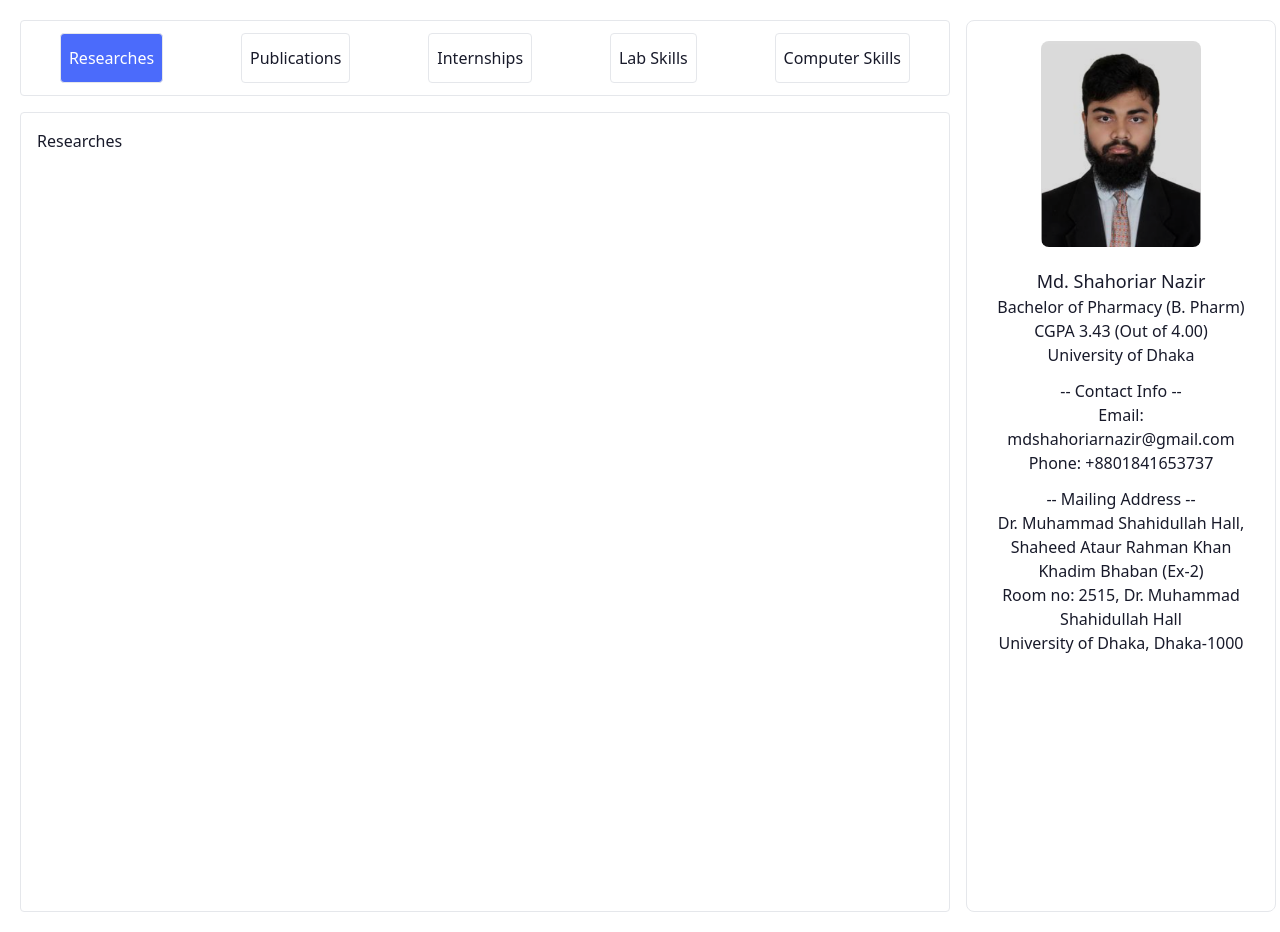
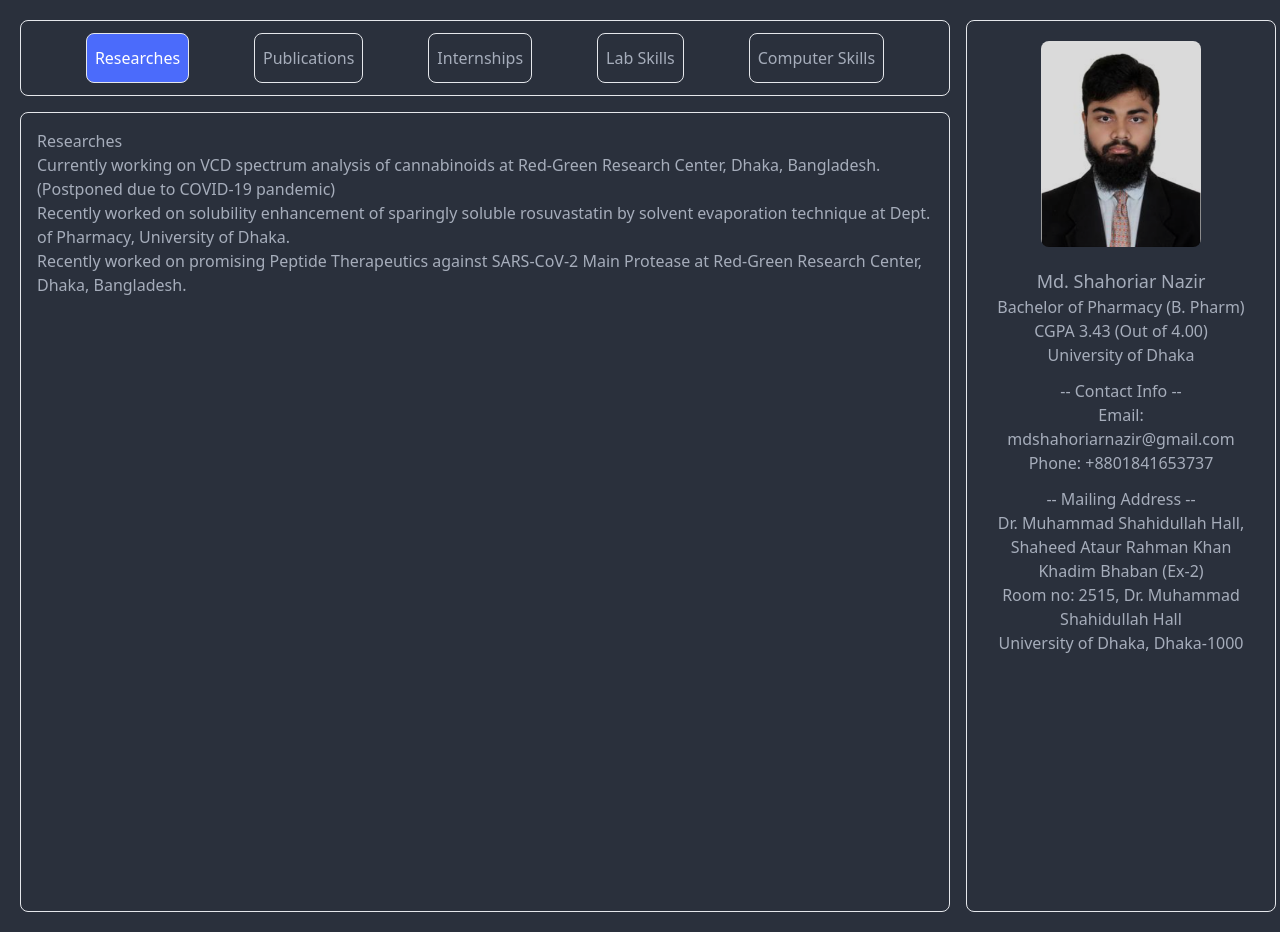
Before and after one commit to foy4748/shahoriar-portfolio, a React (Vite) app: page / in a window 1280 px wide. Built offline with nearby package versions, Linux system fonts and the light colour scheme.

Commit message:
Added Contents to Pages

```diff
--- a/src/Pages/Home/ComputerSkills.jsx
+++ b/src/Pages/Home/ComputerSkills.jsx
@@ -2,6 +2,15 @@ export default function ComputerSkills() {
   return (
     <div>
       <h1>ComputerSkills</h1>
+      <ul>
+        <li>Microsoft office (MS Word, MS PowerPoint, MS Excel)</li>
+        <li>Gaussian</li>
+        <li>PyMol</li>
+        <li>UCSF Chimera</li>
+        <li>BIOVIA Discovery Studio</li>
+        <li>PyRx YASARA</li>
+        <li>YASARA</li>
+      </ul>
     </div>
   );
 }
--- a/src/Pages/Home/Internships.jsx
+++ b/src/Pages/Home/Internships.jsx
@@ -2,6 +2,10 @@ export default function Internships() {
   return (
     <div>
       <h1>Internships</h1>
+      <ul>
+        <li>Internship at Dhaka Medical College and Hospital, Dhaka.</li>
+        <li>Internship at Pacific Pharmaceuticals Limited, Narayanganj.</li>
+      </ul>
     </div>
   );
 }
--- a/src/Pages/Home/LabSkills.jsx
+++ b/src/Pages/Home/LabSkills.jsx
@@ -2,6 +2,12 @@ export default function LabSkills() {
   return (
     <div>
       <h1>LabSkills</h1>
+      <ul>
+        <li>pH meter</li>
+        <li>USP II dissolution apparatus</li>
+        <li>Ultraviolet-Visible (UV-VIS) Spectroscopy</li>
+        <li>Fourier-transform Infrared spectroscopy</li>
+      </ul>
     </div>
   );
 }
--- a/src/Pages/Home/Publications.jsx
+++ b/src/Pages/Home/Publications.jsx
@@ -2,6 +2,17 @@ export default function Publications() {
   return (
     <div>
       <h1>Publications</h1>
+      <ul>
+        <li>
+          A student led computational screening of peptide inhibitors against
+          main protease of SARS‐CoV‐2 (DOI: 10.1002/bmb.21580)
+        </li>
+        <li>
+          Evaluation of in vitro Dissolution Profile and Physicochemical
+          Characterization of Polymer Based Formulations of Sparingly Soluble
+          Rosuvastatin. (DOI: 10.3329/dujps.v20i2.57170)
+        </li>
+      </ul>
     </div>
   );
 }
--- a/src/Pages/Home/Researches.jsx
+++ b/src/Pages/Home/Researches.jsx
@@ -2,6 +2,22 @@ export default function Researches() {
   return (
     <div>
       <h1>Researches</h1>
+      <ul>
+        <li>
+          Currently working on VCD spectrum analysis of cannabinoids at
+          Red-Green Research Center, Dhaka, Bangladesh. (Postponed due to
+          COVID-19 pandemic)
+        </li>
+        <li>
+          Recently worked on solubility enhancement of sparingly soluble
+          rosuvastatin by solvent evaporation technique at Dept. of Pharmacy,
+          University of Dhaka.
+        </li>
+        <li>
+          Recently worked on promising Peptide Therapeutics against SARS-CoV-2
+          Main Protease at Red-Green Research Center, Dhaka, Bangladesh.
+        </li>
+      </ul>
     </div>
   );
 }
--- a/src/Pages/Shared/MainLayout.jsx
+++ b/src/Pages/Shared/MainLayout.jsx
@@ -8,7 +8,7 @@ export default function MainLayout() {
       <section className="p-5 grid gap-4 lg:grid-cols-mainLayout">
         <div className="w-full">
           <NavBar />
-          <div className="h-screen mt-4 p-4 border rounded">
+          <div className="h-screen mt-4 p-4 border rounded-lg">
             <Outlet />
           </div>
         </div>
--- a/src/Pages/Shared/Navbar.jsx
+++ b/src/Pages/Shared/Navbar.jsx
@@ -6,37 +6,37 @@ export default function Navbar() {
   };
   return (
     <nav>
-      <ul className="flex flex-wrap justify-around rounded wrap border lg:py-2">
+      <ul className="flex flex-wrap justify-evenly rounded-lg wrap border py-2">
         <NavLink
-          className="border rounded my-1 px-2 py-3"
+          className="border rounded-lg my-1 px-2 py-3"
           to="/"
           style={({ isActive }) => (isActive ? activeStyle : undefined)}
         >
           <li>Researches</li>
         </NavLink>
         <NavLink
-          className="border rounded my-1 px-2 py-3"
+          className="border rounded-lg my-1 px-2 py-3"
           to="/publications"
           style={({ isActive }) => (isActive ? activeStyle : undefined)}
         >
           <li>Publications</li>
         </NavLink>
         <NavLink
-          className="border rounded my-1 px-2 py-3"
+          className="border rounded-lg my-1 px-2 py-3"
           to="/internships"
           style={({ isActive }) => (isActive ? activeStyle : undefined)}
         >
           <li>Internships</li>
         </NavLink>
         <NavLink
-          className="border rounded my-1 px-2 py-3"
+          className="border rounded-lg my-1 px-2 py-3"
           to="/lab-skills"
           style={({ isActive }) => (isActive ? activeStyle : undefined)}
         >
           <li>Lab Skills</li>
         </NavLink>
         <NavLink
-          className="border rounded my-1 px-2 py-3"
+          className="border rounded-lg my-1 px-2 py-3"
           to="/computer-skills"
           style={({ isActive }) => (isActive ? activeStyle : undefined)}
         >
--- a/tailwind.config.cjs
+++ b/tailwind.config.cjs
@@ -10,6 +10,6 @@ module.exports = {
   },
   plugins: [require("daisyui")],
   daisyui: {
-    themes: ["corporate"],
+    themes: ["dark"],
   },
 };
```
